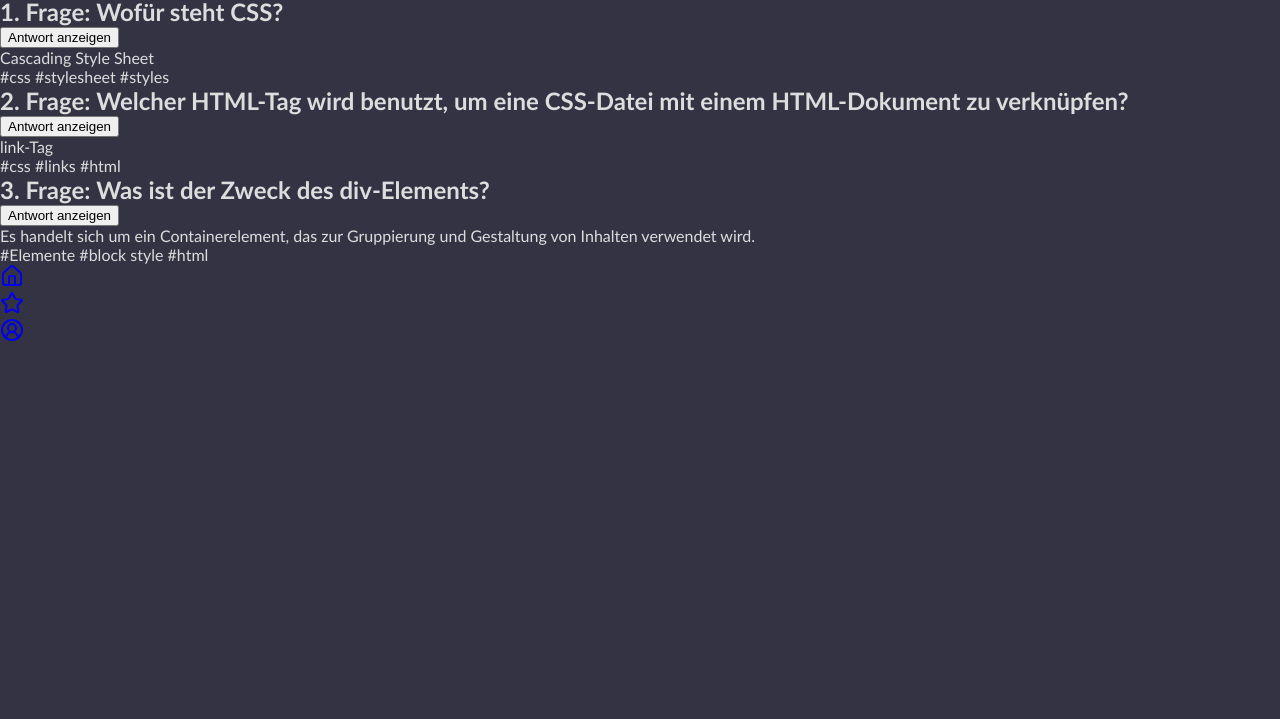
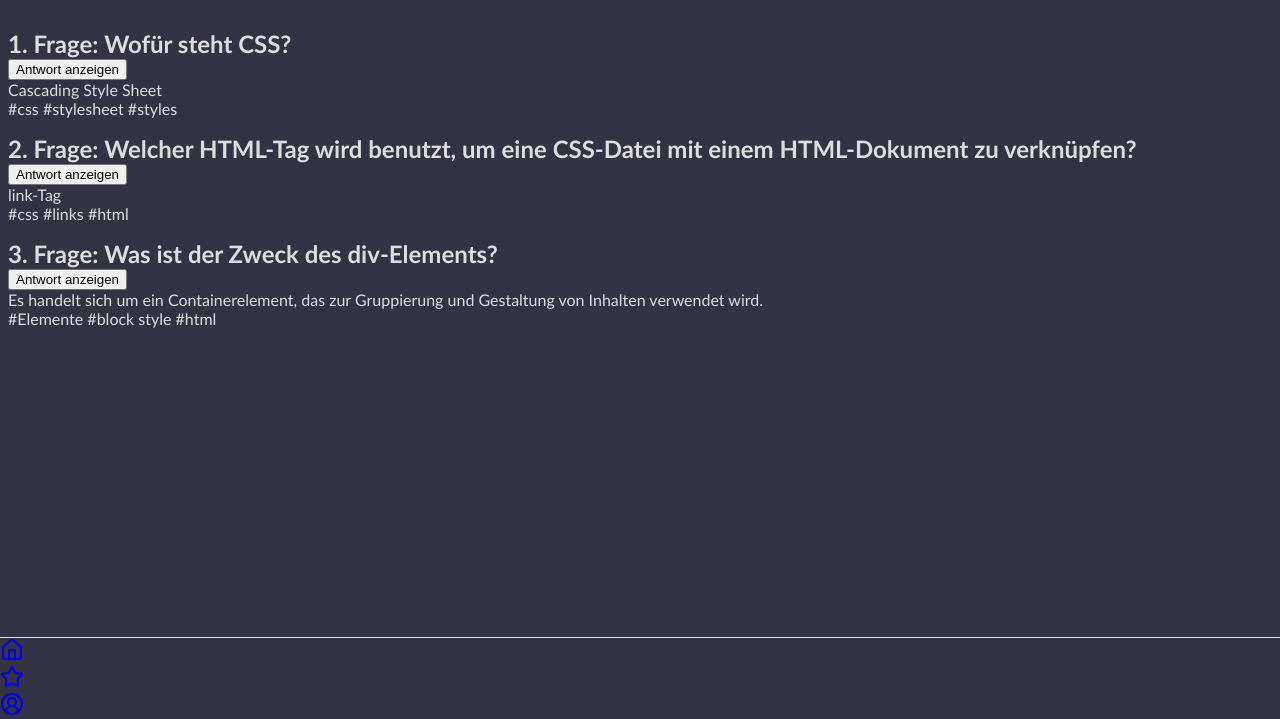
Before and after one commit to DanielGressmann/quiz-app, a plain HTML site: page index.html in a window 1280 px wide. Shown: the part 81-800 px from the top of the page. Drawn offline with Linux system fonts and the light colour scheme.

Commit message:
add layout classes

```diff
--- /dev/null
+++ b/css/components/layout.css
@@ -0,0 +1,29 @@
+.layout {
+  min-height: 100dvh;
+  display: grid;
+  grid-template-rows: auto 1fr auto;
+}
+
+.layout__heading {
+  padding: 1rem;
+  background-color: inherit;
+  text-align: center;
+  border-bottom: 1px solid;
+  position: sticky;
+  top: 0;
+  z-index: 2;
+}
+
+.layout__card-list {
+  display: grid;
+  gap: 1rem;
+  padding: 2rem 0.5rem;
+}
+
+.layout__navigation {
+  background-color: inherit;
+  position: sticky;
+  bottom: 0;
+  border-top: 1px solid;
+  z-index: 2;
+}
--- a/css/main.css
+++ b/css/main.css
@@ -1,3 +1,3 @@
 /* Import aller CSS Styles aus dem Ordner CSS */
 @import url(global.css);
-@import url(components.css);
+@import url(components/layout.css);
--- a/index.html
+++ b/index.html
@@ -6,12 +6,12 @@
     <title>Quiz App</title>
     <link rel="stylesheet" href="css/main.css" />
   </head>
-  <body>
-    <header>
+  <body class="layout">
+    <header class="layout_header">
       <h1>HTML & CSS Quiz</h1>
     </header>
     <main>
-      <ul>
+      <ul class="layout__card-list">
         <section class="quiz-card">
           <h2 class="question">1. Frage: Wofür steht CSS?</h2>
           <button class="show-answer">Antwort anzeigen</button>
@@ -52,7 +52,7 @@
         </section>
       </ul>
     </main>
-    <nav>
+    <nav class="layout__navigation">
       <ul>
         <li>
           <a class="nav__link nav__link--active" href="/">
```
Also changed, not shown: css/components/cards.css (added).
